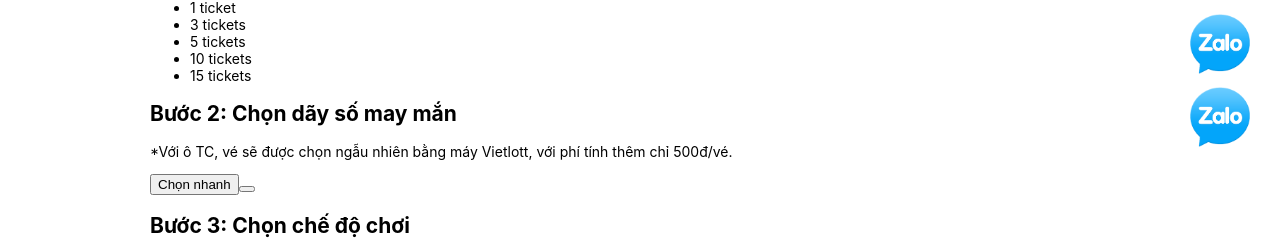
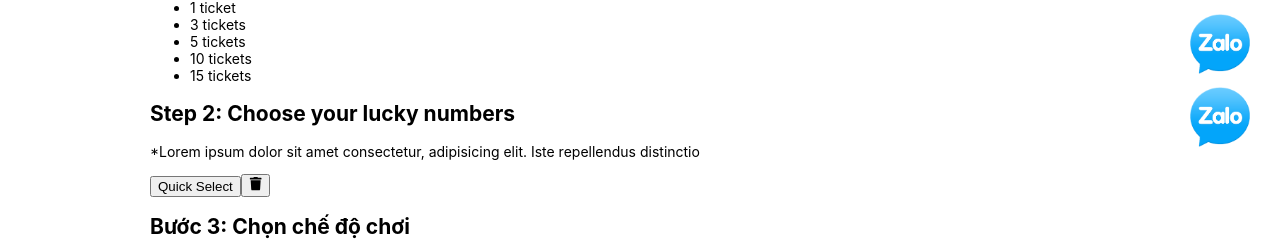
Before and after one commit to SonDo580/lottery-clone, a React (Create React App) app: page /play in a window 1280 px wide. Shown: the part 610-857 px from the top of the page. Built offline with nearby package versions, Linux system fonts and the light colour scheme.

Commit message:
Extract component Number

```diff
--- /dev/null
+++ b/src/pages/Play/components/Number/index.js
@@ -0,0 +1,27 @@
+import { FaTrash } from "react-icons/fa";
+
+function Number() {
+  return (
+    <div className="chooseNumber">
+      <h2>
+        <span>Step 2:</span> Choose your lucky numbers
+      </h2>
+      <p className="note">
+        *Lorem ipsum dolor sit amet consectetur, adipisicing elit. Iste
+        repellendus distinctio
+      </p>
+      <div className="buttonsAll">
+        <button className="choose" data-function="quickPickAll">
+          Quick Select
+        </button>
+        <button className="reset" data-function="resetAll">
+          <FaTrash />
+        </button>
+      </div>
+
+      <div className="cards"></div>
+    </div>
+  );
+}
+
+export default Number;
--- a/src/pages/Play/index.js
+++ b/src/pages/Play/index.js
@@ -1,4 +1,5 @@
 import Lottery from "./components/Lottery";
+import Number from "./components/Number";
 import Ticket from "./components/Ticket";
 
 function Play() {
@@ -6,25 +7,7 @@ function Play() {
     <>
       <Lottery />
       <Ticket />
-
-      <div className="chooseNumber">
-        <h2>
-          <span>Bước 2:</span> Chọn dãy số may mắn
-        </h2>
-        <p className="note">
-          *Với ô TC, vé sẽ được chọn ngẫu nhiên bằng máy Vietlott, với phí tính
-          thêm chỉ 500đ/vé.
-        </p>
-        <div className="buttonsAll">
-          <button className="choose" data-function="quickPickAll">
-            Chọn nhanh
-          </button>
-          <button className="reset" data-function="resetAll">
-            <i className="fa-solid fa-trash"></i>
-          </button>
-        </div>
-        <div className="cards"></div>
-      </div>
+      <Number />
 
       <div className="chooseMode">
         <h2>
```
